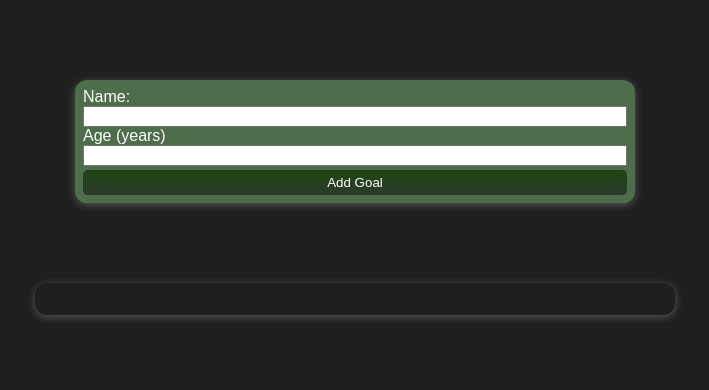
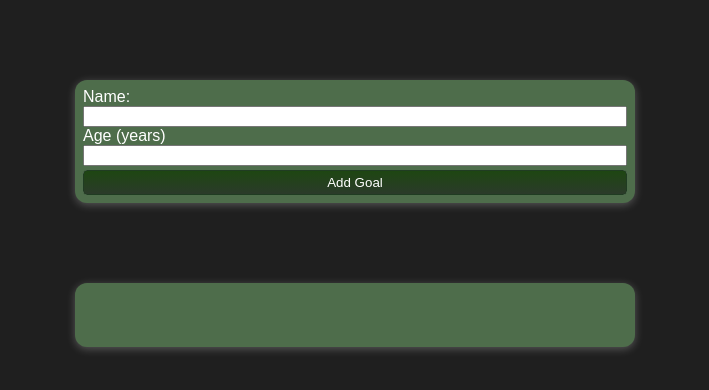
Before and after one commit to ddeveloper72/react-practice-project, a React (Create React App) app: page / in a window 1280 px wide. Shown: the top 390 px of the page, without its empty margins (285-994 px from the left). Built offline with nearby package versions, Linux system fonts and the light colour scheme; the HTML template or start-up script is replaced by a standard one.

Commit message:
updated user list style

```diff
--- a/src/components/Users/UserList.module.css
+++ b/src/components/Users/UserList.module.css
@@ -1,16 +1,23 @@
  .users {
   margin: 2rem auto;
-  width: 90%;
-  max-width: 40rem;
+  padding: 0.5rem;
+  background-color: #4e6d4b;
+  width: 35rem;
+  max-width: 90%;
+}
+
+.users label {
+  color: #fff;
 }
 
 .users ul {
   list-style: none;
-  padding: 1rem;
+  padding: 0.5rem;
 }
 
 .users li {
   border: 1px solid #ccc;
+  background-color: #f8faf8;
   margin: 0.5rem 0;
   padding: 0.5rem;
 }
```
